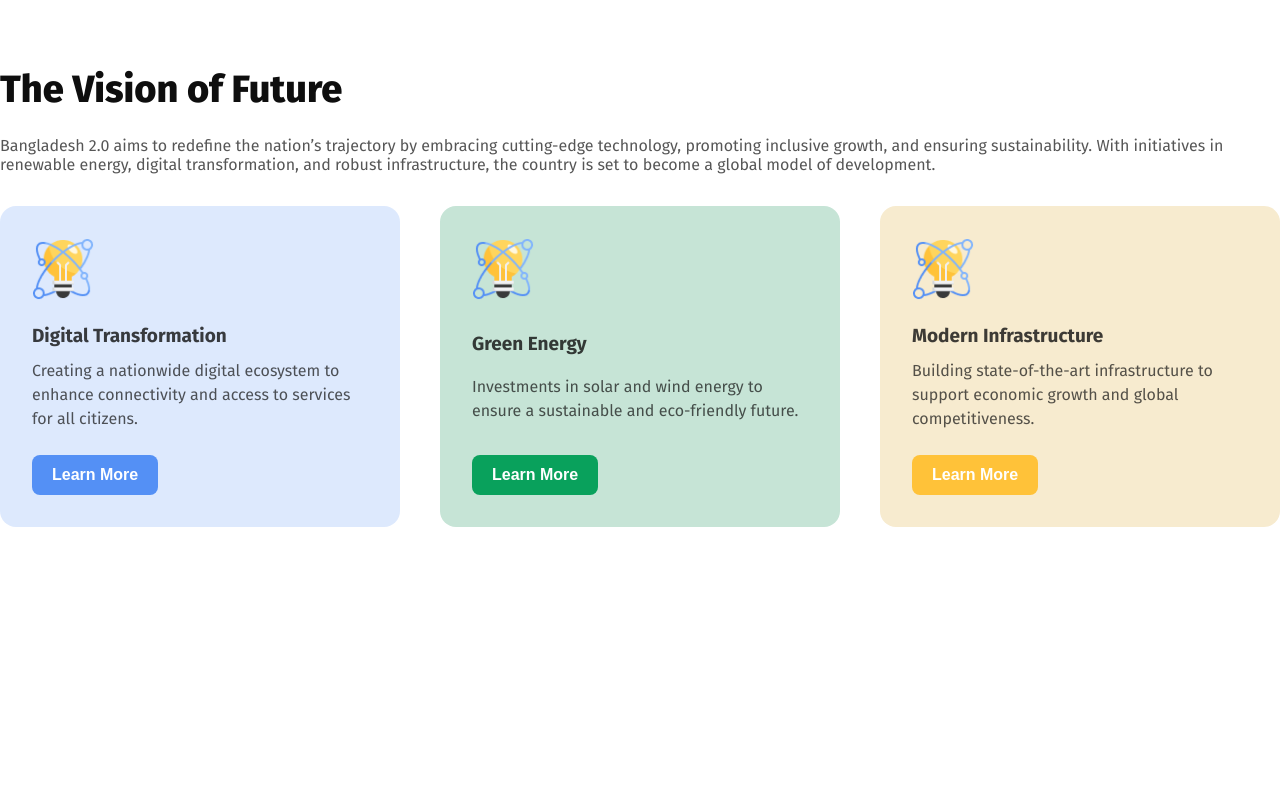
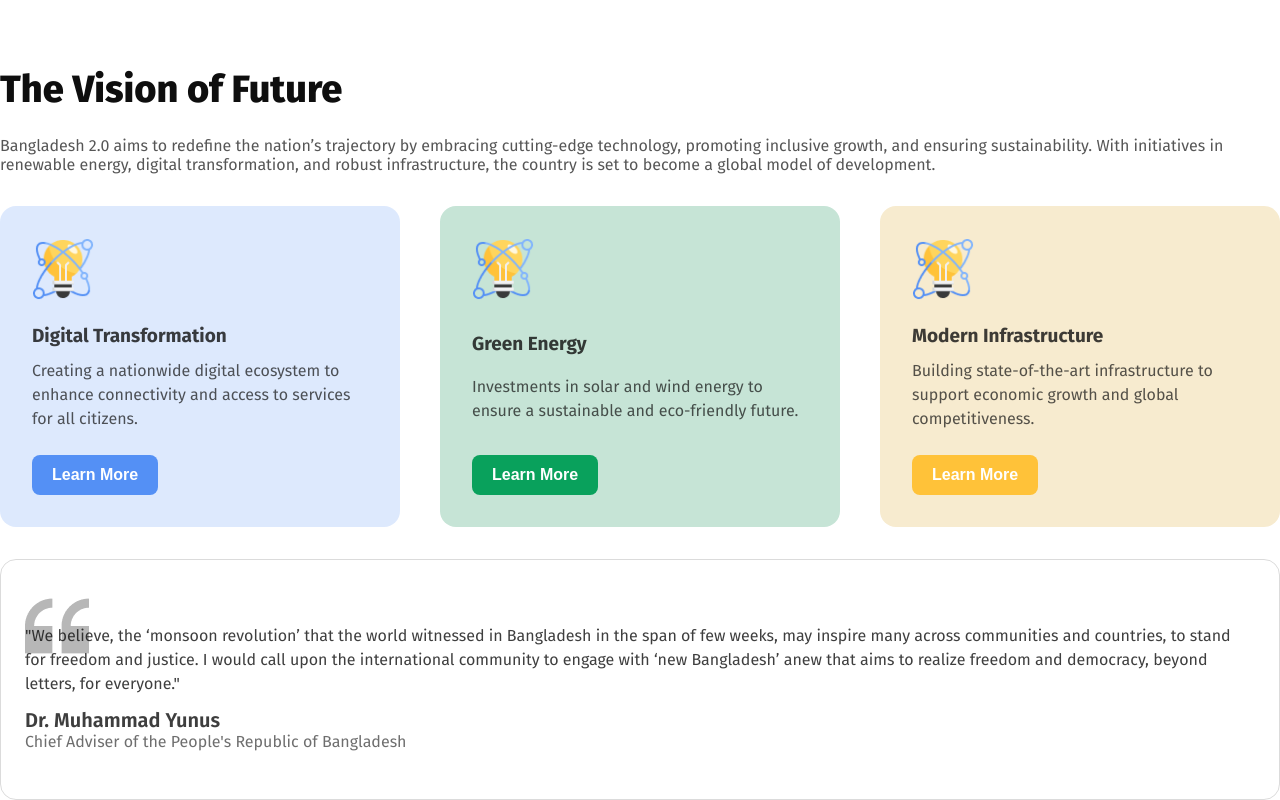
Before and after one commit to parvezreza55/assignment1, a plain HTML site: page index.html in a window 1280 px wide. Shown: the part 694-1494 px from the top of the page. Before the commit the page ends 1221 px from the top, so only its background shows below. Drawn offline with Linux system fonts and the light colour scheme.

Commit message:
addded dr y section and related styles

```diff
--- a/index.html
+++ b/index.html
@@ -90,6 +90,25 @@
         </div>
       </div>
       <!-- section vision end  -->
+
+      <!-- section dr. Y   start-->
+      <div class="section-comment">
+        <div class="section-comment1">
+          <p class="comment-desc">
+            "We believe, the ‘monsoon revolution’ that the world witnessed in
+            Bangladesh in the span of few weeks, may inspire many across
+            communities and countries, to stand for freedom and justice. I would
+            call upon the international community to engage with ‘new
+            Bangladesh’ anew that aims to realize freedom and democracy, beyond
+            letters, for everyone."
+          </p>
+          <h1 class="speaker">Dr. Muhammad Yunus</h1>
+          <p class="standing">
+            Chief Adviser of the People's Republic of Bangladesh
+          </p>
+        </div>
+      </div>
+      <!-- section dr. Y end  -->
     </main>
     <footer></footer>
   </body>
--- a/style.css
+++ b/style.css
@@ -115,3 +115,33 @@
 .card-btn .btn {
   padding: 11px 20px;
 }
+
+/* comment section  */
+.section-comment {
+  margin-top: 32px;
+  border: 1px solid rgba(14, 14, 14, 0.15);
+  border-radius: 16px;
+  padding: 34px 24px 48px 24px;
+}
+.section-comment1 {
+  background: url("assets/quote-bg.png");
+  background-repeat: no-repeat;
+  background-position: left top;
+  padding-top: 30px;
+}
+.comment-desc {
+  font-size: 16px;
+  font-weight: 400;
+  line-height: 24px;
+  color: rgba(14, 14, 14, 0.8);
+  margin-bottom: 12px;
+}
+.speaker {
+  font-size: 20px;
+  font-weight: 600;
+  color: rgba(14, 14, 14, 0.8);
+}
+.standing {
+  font-size: 16px;
+  color: rgba(14, 14, 14, 0.6);
+}
```
